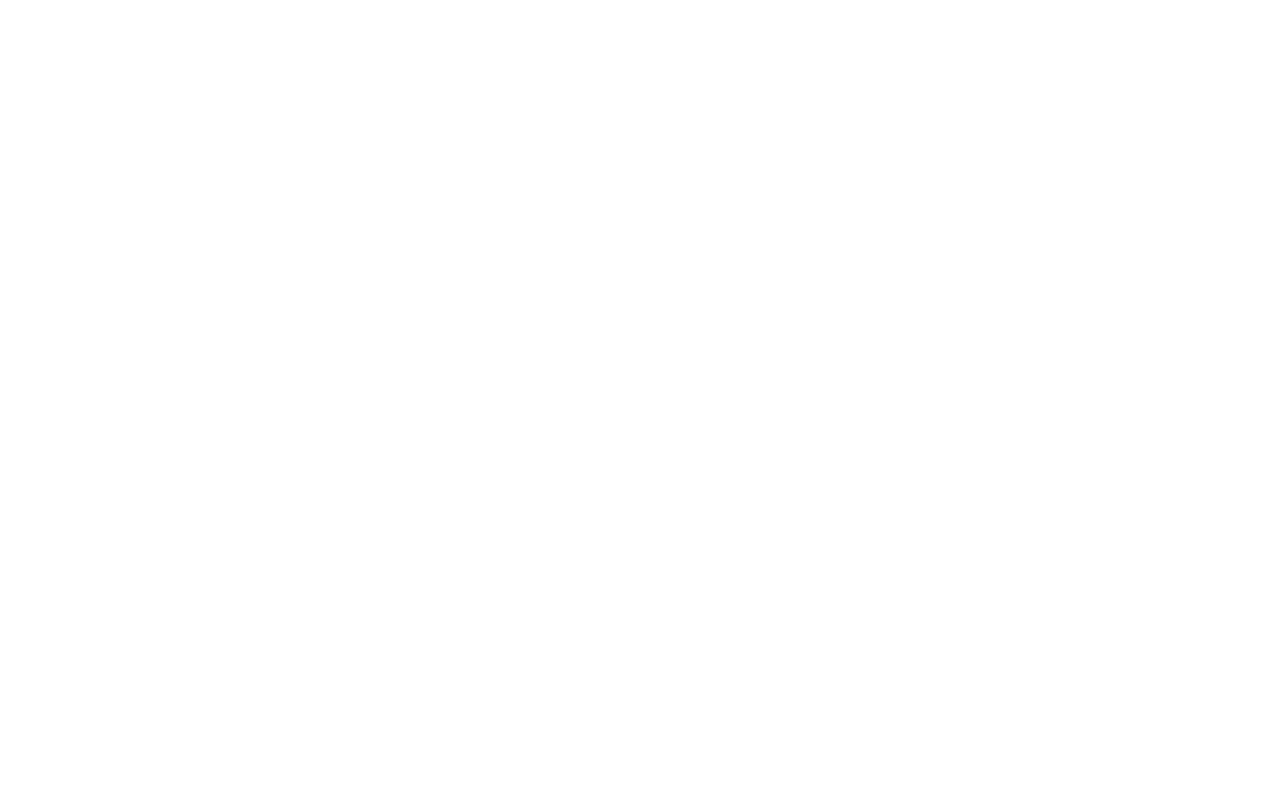
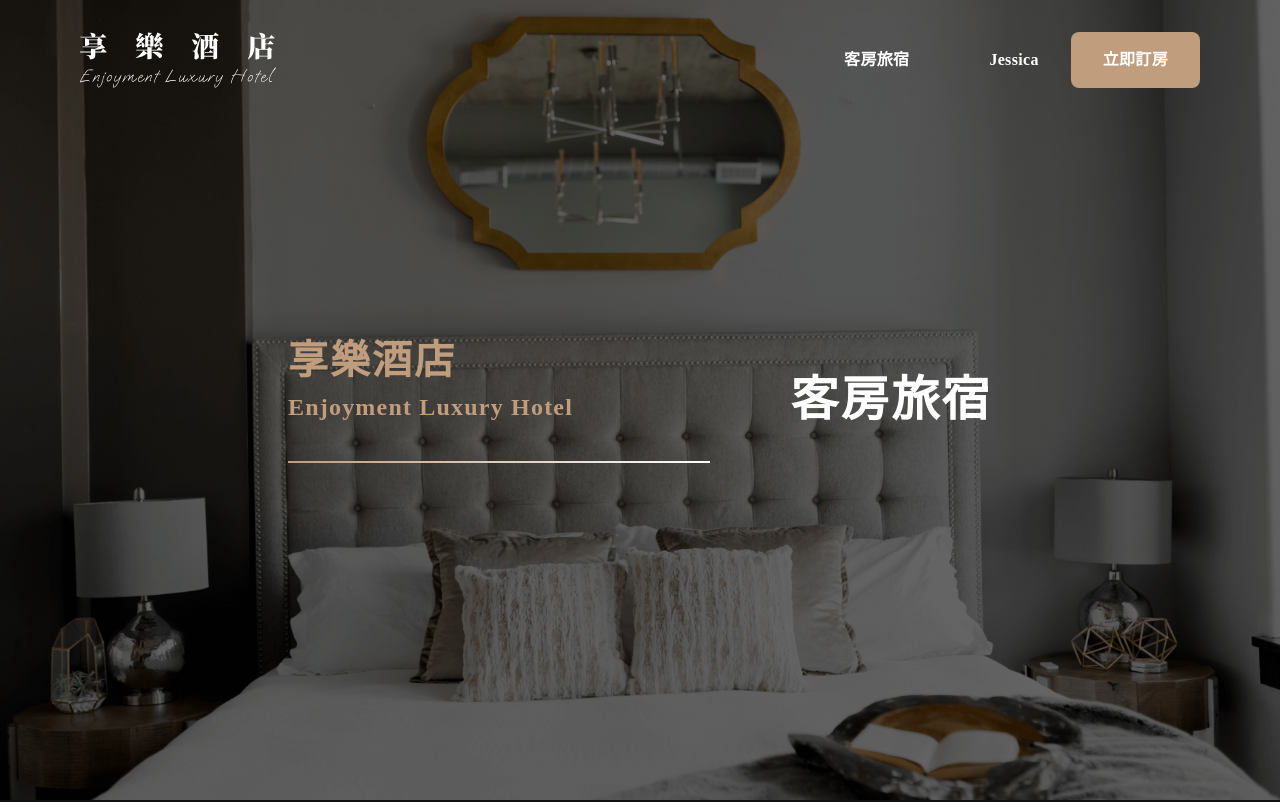
Before and after one commit to hexschool/course-nuxt-layout, a Vue app: page /rooms in a window 1280 px wide. Before the commit this address had no page. Shown: the top 802 px of the page. Built offline with nearby package versions, Linux system fonts and the light colour scheme; some icons are missing.

Commit message:
feat: 🎸 add hero section to rooms page

```diff
--- a/src/router/index.js
+++ b/src/router/index.js
@@ -1,6 +1,7 @@
 import { createRouter, createWebHistory } from 'vue-router'
 import FrontLayout from '@/layout/FrontLayout.vue'
 import HomeView from '@/views/HomeView.vue'
+import RoomsView from '@/views/RoomsView.vue'
 
 const router = createRouter({
   history: createWebHistory(import.meta.env.BASE_URL),
@@ -15,6 +16,14 @@
           name: 'home',
           component: HomeView
         },
+        {
+          path: 'rooms',
+          name: 'rooms',
+          component: RoomsView,
+          meta: {
+            title:'客房旅宿'
+          }
+        },
       ]
     },
   ]
--- /dev/null
+++ b/src/views/RoomsView.vue
@@ -0,0 +1,87 @@
+<script setup>
+
+</script>
+
+<template>
+  <main>
+    <section class="hero position-relative">
+      <picture class="position-relative z-n1">
+        <source
+          srcset="@/assets/images/home-hero.png"
+          media="(min-width:576px)"
+        >
+        <img
+          class="hero-img"
+          src="@/assets/images/home-hero-sm.png"
+          alt="hero banner"
+        >
+      </picture>
+      <div class="hero__background-overlay" />
+
+      <div class="hero-wrapper d-flex flex-column justify-content-center align-items-center flex-md-row gap-10 gap-md-20 w-100 position-absolute">
+        <div class="d-flex flex-column align-items-center text-center d-md-block text-md-start">
+          <div class="mt-10 mb-5 mt-md-0 mb-md-10 text-primary-100 fw-bold">
+            <h2 class="fw-semibold">
+              享樂酒店
+            </h2>
+            <h5 class="fw-semibold">
+              Enjoyment Luxury Hotel
+            </h5>
+          </div>
+          <div class="deco-line" />
+        </div>
+        <h1 class="mb-0 text-neutral-0 fw-bold">
+          客房旅宿
+        </h1>
+      </div>
+    </section>
+  </main>
+</template>
+
+<style lang="scss" scoped>
+@import "bootstrap/scss/mixins/breakpoints";
+
+$grid-breakpoints: (
+  xs: 0,
+  sm: 576px,
+  md: 768px,
+  lg: 992px,
+  xl: 1200px,
+  xxl: 1400px,
+  xxxl: 1537px
+);
+
+.hero img {
+  width: 100%;
+  height: 100vh;
+  object-fit: cover;
+}
+
+.hero-wrapper {
+  inset: 0;
+}
+
+.hero__background-overlay {
+  position: absolute;
+  inset: 0;
+  z-index: -1;
+  background-color: rgba(0, 0, 0, 0.6);
+}
+
+.deco-line {
+  width: 33vw;
+  height: 2px;
+  background-image: linear-gradient(to right, #BE9C7C, #FFFFFF);
+}
+
+.hero .deco-line {
+  @include media-breakpoint-down(md) {
+    width: 2px;
+    height: 83px;
+    z-index: 1;
+    background-image: linear-gradient(to bottom, #BE9C7C, #FFF);
+    margin-bottom: 2.5rem;
+  }
+}
+
+</style>
```
